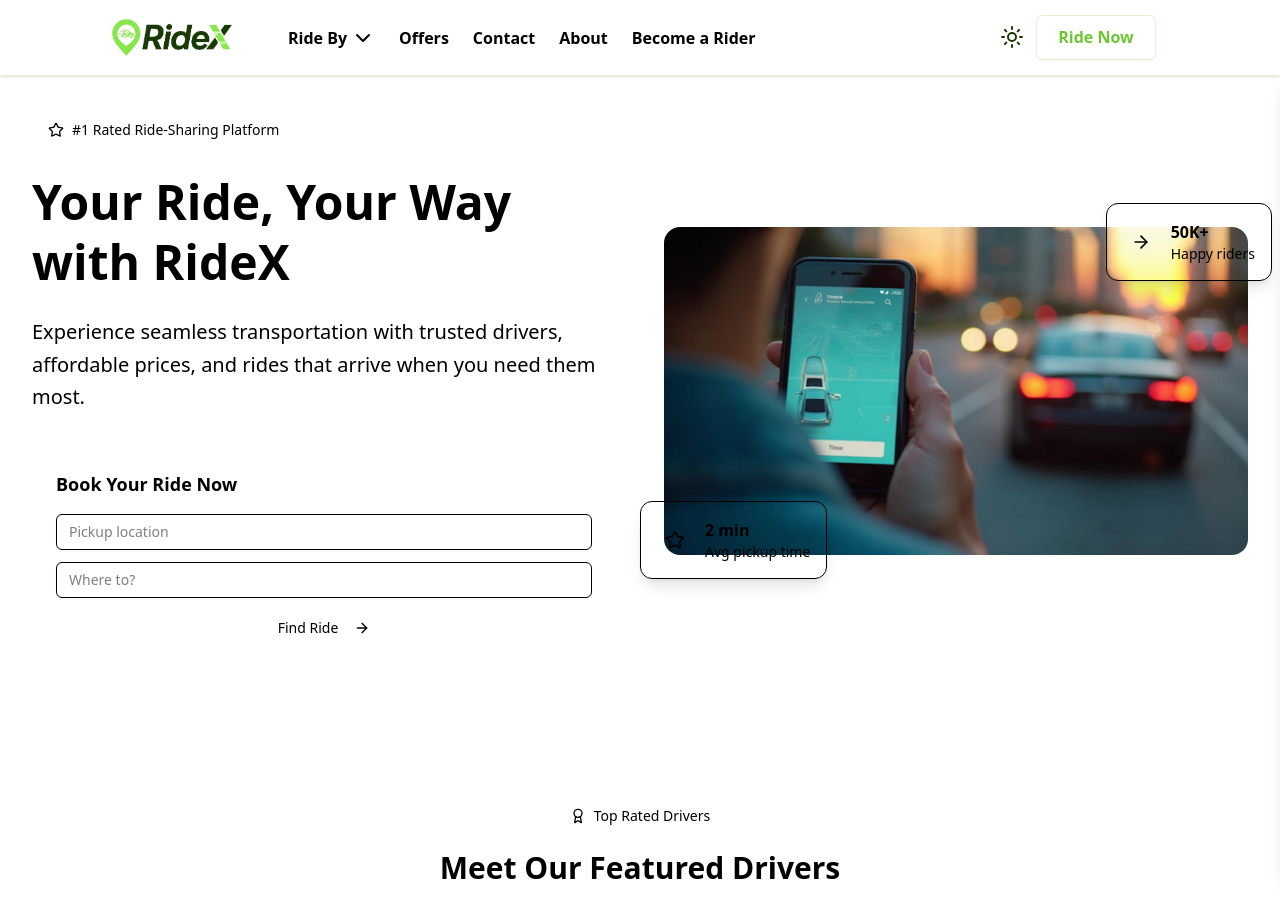
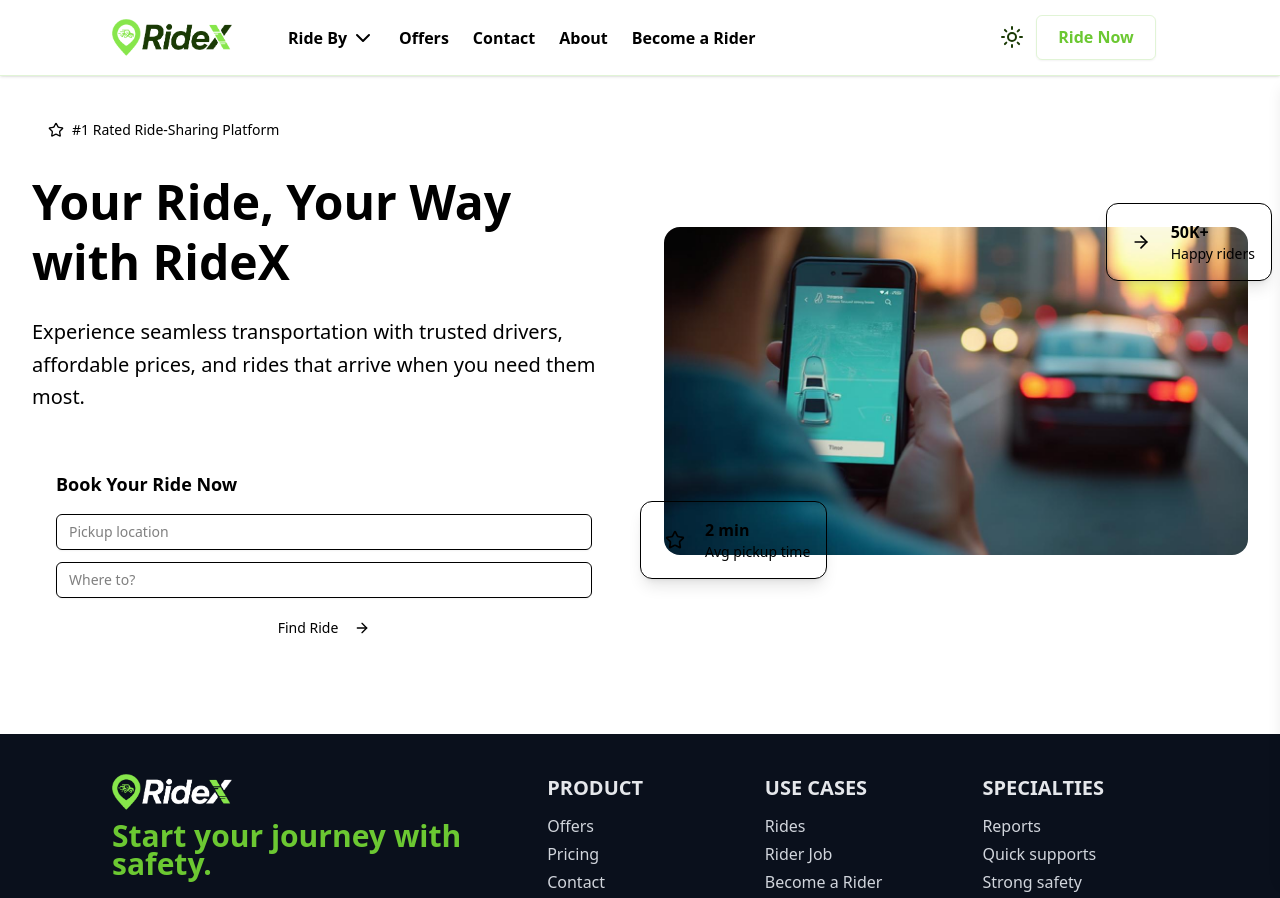
Before and after one commit to rubel6610/RideX-Frontend, a Next.js app: page / in a window 1280 px wide. Shown: the top 898 px of the page. Built offline with nearby package versions, Linux system fonts and the light colour scheme.

Commit message:
removed feauted driver

```diff
--- a/src/app/page.js
+++ b/src/app/page.js
@@ -6,7 +6,7 @@ const Home = () => {
   return (
     <div className='mt-18'>
       <Banner/>
-      <FeaturedDrivers/>
+
     </div>
   );
 };
```
